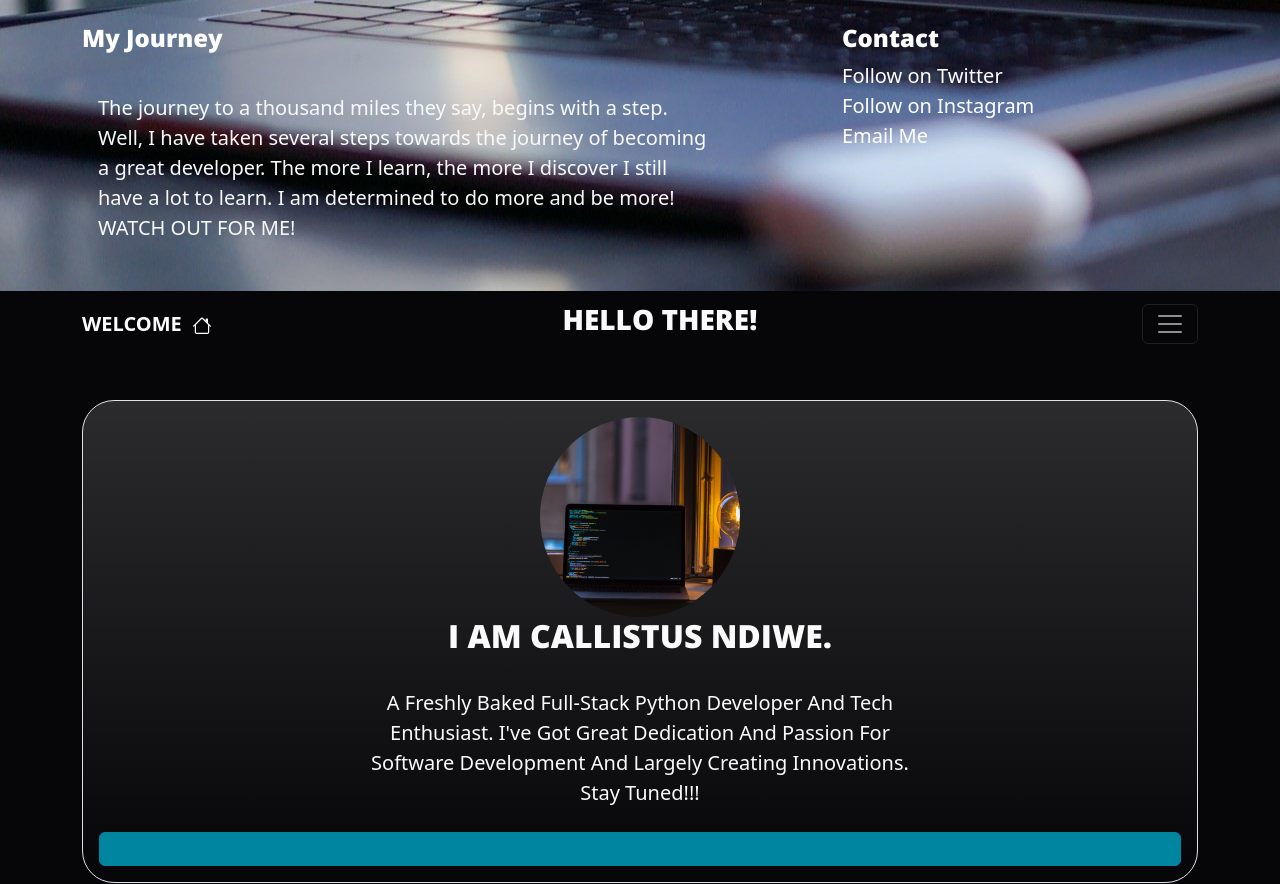
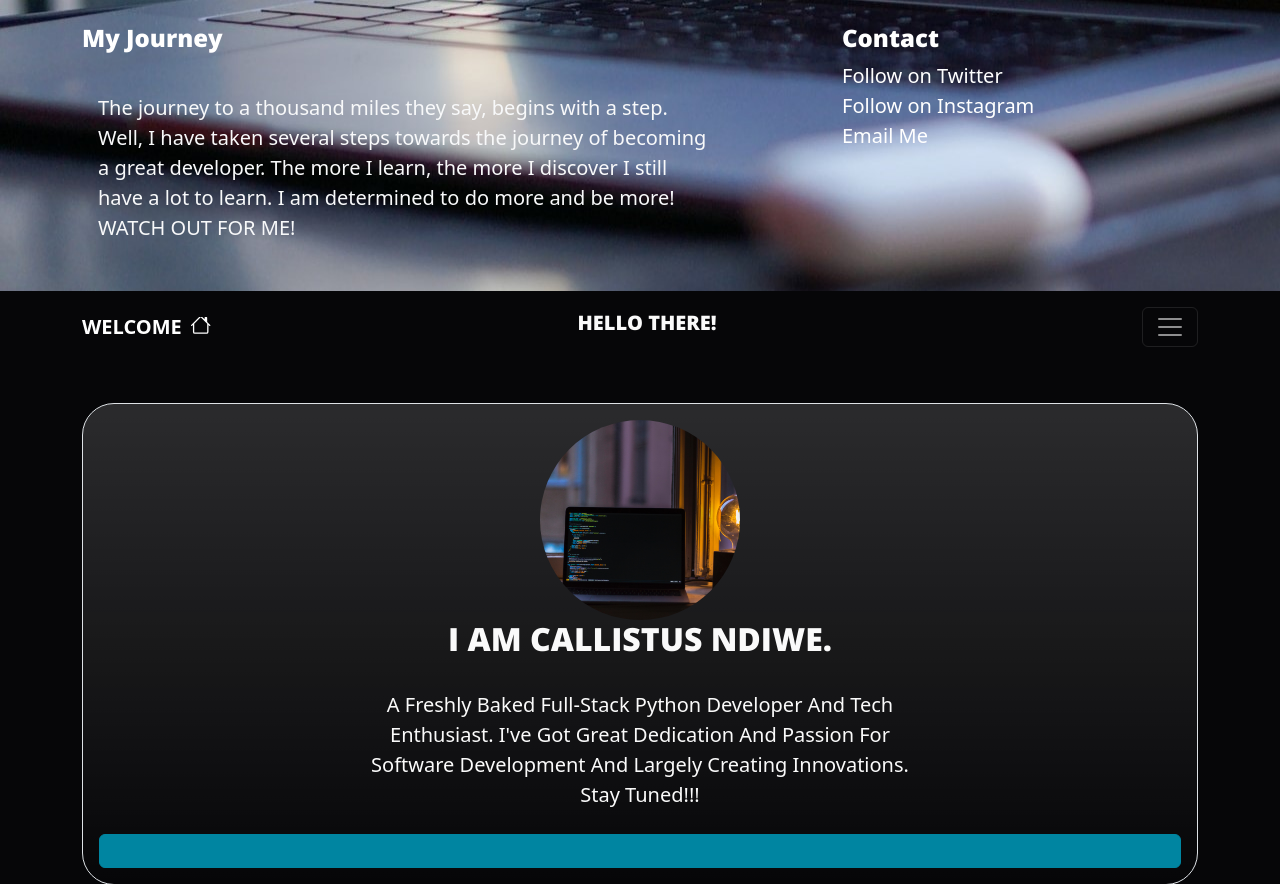
Before and after one commit to nemyred/Portfolio, a Flask app: page / in a window 1280 px wide. Shown: the top 884 px of the page. Run offline with Flask 3, Linux system fonts and the light colour scheme; some libraries are stand-ins or nearby versions.

Commit message:
Adjusted navbar

```diff
--- a/templates/layout.html
+++ b/templates/layout.html
@@ -71,18 +71,18 @@
       </div>
     </div>
   </div>
-  <div class="navbar navbar-dark d-flex  mb-4 ">
-    <div class="container d-flex mix-auto  mt-1">
+  <div class="navbar navbar-dark d-flex">
+    <div class="container d-flex mix-auto  mt-2">
       <a href="{{ url_for('home') }}" class="navbar-brand  ">
       <strong class="">WELCOME</strong>
-         <svg xmlns="http://www.w3.org/2000/svg" width="30" height="18" fill="currentColor" class="bi bi-house " viewBox="0 0 16 15" >
+         <svg xmlns="http://www.w3.org/2000/svg" width="30" height="22" fill="currentColor" class="bi bi-house " viewBox="0 2 18 17">
             <path d="M8.707 1.5a1 1 0 0 0-1.414 0L.646 8.146a.5.5 0 0 0 .708.708L2 8.207V13.5A1.5 1.5 0 0 0 3.5 15h9a1.5 1.5 0 0 0 1.5-1.5V8.207l.646.647a.5.5 0 0 0 .708-.708L13 5.793V2.5a.5.5 0 0 0-.5-.5h-1a.5.5 0 0 0-.5.5v1.293L8.707 1.5ZM13 7.207V13.5a.5.5 0 0 1-.5.5h-9a.5.5 0 0 1-.5-.5V7.207l5-5 5 5Z"/>
          </svg>
 
       </a>
       {% block head %}
-      <div class="" style="width: 250px;">
-        <H3>HELLO THERE!</H3>
+      <div class="" style="width: 220px;">
+        <H5>HELLO THERE!</H5>
       </div>
       {% endblock %}
       <button class="navbar-toggler " type="button" data-bs-toggle="collapse" data-bs-target="#navbarHeader" aria-controls="navbarHeader" aria-expanded="true" aria-label="Toggle navigation">
```
